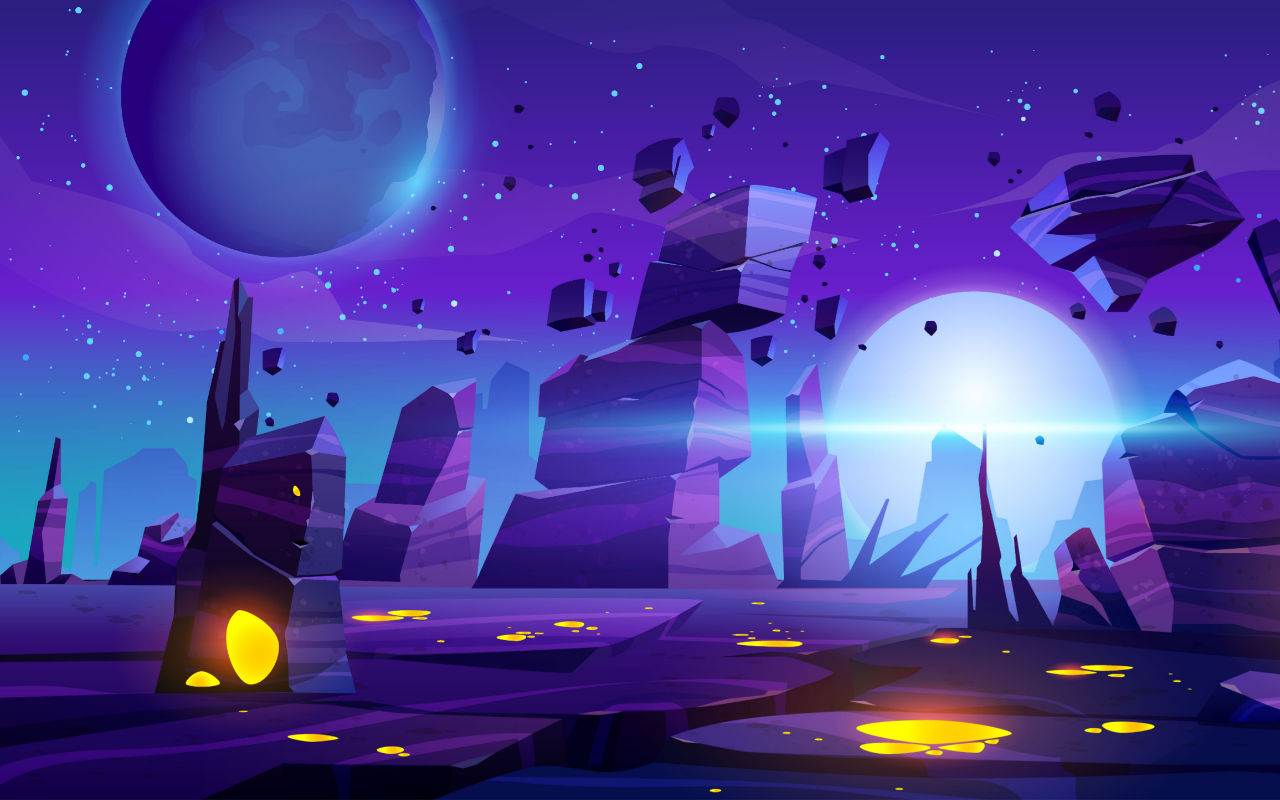
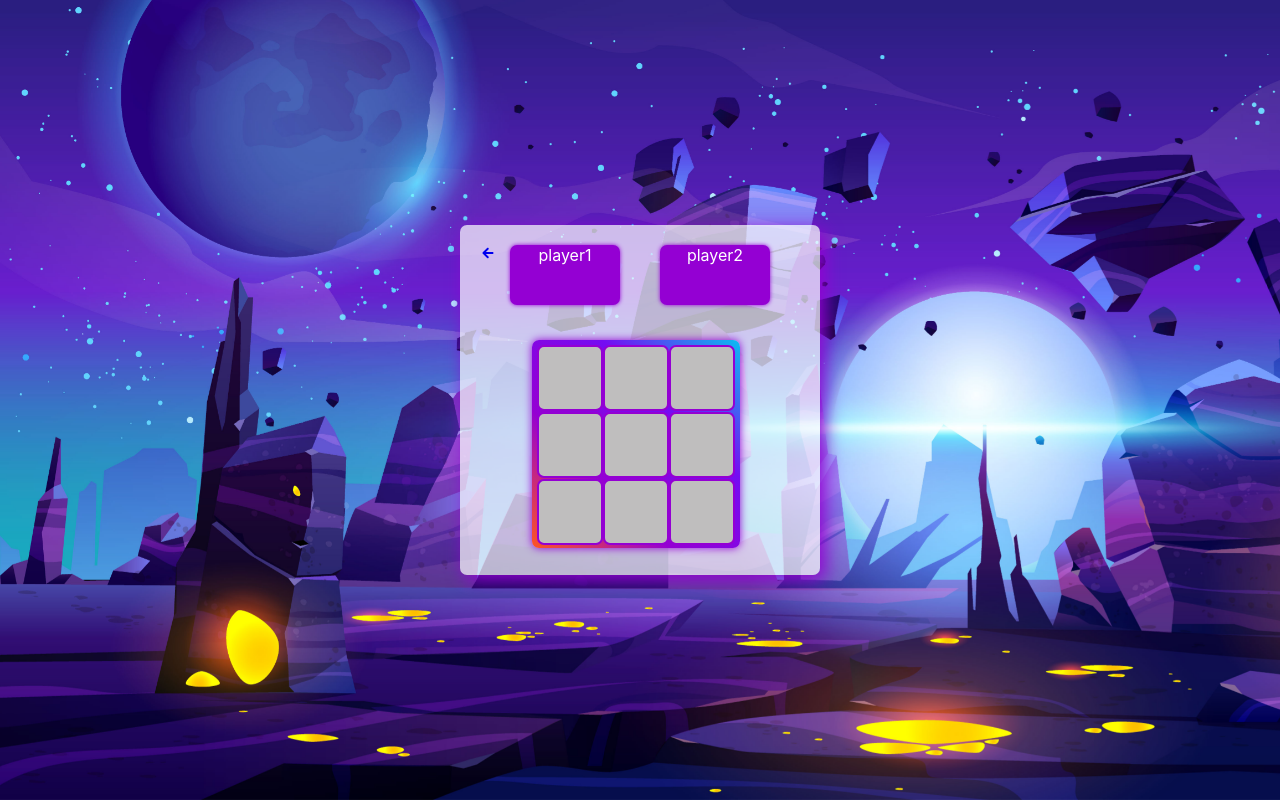
Before and after one commit to suraj0798/https---github.com-suraj0798-tic-tac-toe, a React (Create React App) app: page /board in a window 1280 px wide. Before the commit this address had no page. Built offline with nearby package versions, Linux system fonts and the light colour scheme.

Commit message:
create a board

```diff
--- a/src/App.js
+++ b/src/App.js
@@ -7,9 +7,19 @@ import {Routes,Route} from 'react-router-dom';
 import Startpage from './components/startpage/Startpage';
 import { useState } from 'react';
 import  Selectpage  from "./components/selectpage/Selectpage";
+import Board  from "./components/board/Board";
 
 function App() {
   const [user, setUser] = useState({})
+  // const getMark = (data) => {
+  //     console.log("this is on submit",data)
+  // }
+  const [mark, setMark] = useState("");
+
+   const onRadioChange = (event) =>{
+       setMark(event.target.value);
+       console.log("this is app",{mark});
+   }
   return (
     <div className="App">
         <Routes>
@@ -19,7 +29,8 @@ function App() {
             user ? <Login/> : <Login setUser = {setUser}/>
           }></Route>
           <Route path="/startPage" element={<Startpage/>}></Route>
-          <Route path="/selectpage" element={<Selectpage/>}></Route>
+          <Route path="/selectpage" element={<Selectpage mark={mark} onRadioChange={onRadioChange}/>}></Route>
+          <Route path='/board' element={<Board mark={mark}/>}></Route>
         </Routes>
 
     </div>
--- /dev/null
+++ b/src/components/board/Board.css
@@ -0,0 +1,78 @@
+.boardbox  {
+    max-width: 700px;
+    width: 360px;
+    height: 350px;
+    margin: auto;
+    background: rgba(255, 255, 255, 0.7);
+    border-radius: 7px;
+    justify-content: center;
+    box-shadow: 5px 5px 18px #9400d3;
+    align-items: center;
+    position: absolute;
+    top: 50%;
+    left: 50%;
+    transform: translate(-50%, -50%);
+         /* padding: 70px 0 70px 0; */
+    text-align: center;
+}
+
+.container {
+    background: linear-gradient(45deg,#ff5520,#9400d3,#750cf2, #0cbcf2);
+    box-shadow: 0 0 9px #9400d3;
+    border-radius: 7px;
+    padding: 5px;
+    width: 198px;
+    height: 198px;
+    margin-top: 15px;
+    margin-left: 72px;
+    justify-content: center;
+    align-items: center;
+}
+
+.playerinfo {
+    display: flex;
+    position: relative;
+    justify-content: center;
+}
+
+.playerOne {
+    background: #9400d3;
+    box-shadow: 0px 0px 4px #9400d3;
+    color: #ffffff;
+    height: 60px;
+    width: 110px;
+    border-radius: 7px;
+    margin: 20px;
+}
+
+.playerTwo {
+    background: #9400d3;
+    box-shadow: 0 0 4px #9400d3;
+    color: #ffffff;
+    height: 60px;
+    width: 110px;
+    border-radius: 7px;
+    margin: 20px;
+}
+
+.boardbox .icon {
+    cursor: pointer;
+    text-align: left;
+    margin-right: 10px;
+    margin-top: 20px;
+    position: absolute;
+    left: 20px;
+    z-index: 2;
+}
+
+.square {
+    background: #bfbebe;
+    border: 2px solid #9400d3;
+    font-size: 30px;
+    height: 66px;
+    width: 66px;
+    font-weight: 600;
+    cursor: pointer;
+    outline: none;
+    border-radius: 7px;
+}
--- /dev/null
+++ b/src/components/board/Board.js
@@ -0,0 +1,101 @@
+import React from 'react';
+import "./Board.css";
+import { IoMdArrowRoundBack } from "react-icons/io";
+import { Link } from 'react-router-dom';
+import { useState } from "react";
+
+
+
+
+
+const findWinner = (squares) => {
+     const lines = [
+      [0,1,2],[3,4,5],[6,7,8],[0,3,6],
+      [1,4,7],[2,5,8],[0,4,8],[2,4,6]
+     ];
+     for (let i = 0; i < lines.length; i++) {
+      const [a,b,c] = lines[i];
+      if (squares[a] && squares[a]=== squares[b] && squares[a]=== squares[c]) {
+        return squares[a];
+        }
+      }
+      return null;
+}
+
+
+
+
+function Board({mark}) {
+
+
+const findNextTurn =(squares)=>{
+  return squares.filter(Boolean).length % 2 === 0 ? "playerOne" : "playerTwo";
+}
+
+
+const [squares, setSquares] = useState (Array(9).fill(null));
+// const [playerOneIsNext, setPlayerOneIsNext] = useState(true);
+const nextTurn = findNextTurn(squares);
+const winner = findWinner(squares);
+// const status = currentStatus(winner, squares, nextTurn);
+
+
+const getMark = () =>{
+  console.log({mark});
+}
+
+
+const currentStatus = (winner,squares,nextTurn) => {
+      return     winner ? `Winner: ${winner}`
+                 : squares.every(Boolean)
+                 ? `Next Player:  ${nextTurn}`
+                 : `Draw: draw`
+}
+
+const selectSquare = (square)=> {
+    if (winner || squares[Square]){
+      return
+    }
+    const squaresCopy = [...squares]
+    squaresCopy[square] = nextTurn
+    setSquares(squaresCopy)
+}
+
+const restart =() => {
+  setSquares(Array(9).fill(null))
+}
+
+const Square = (i) => {
+    return <button className='square'onClick={getMark}/*>{props.value}*/>{mark}</button> ;
+}
+
+
+  return (
+    <div className='boardbox'>
+       <Link to = "/selectpage"><div className='icon' ><IoMdArrowRoundBack/></div></Link>
+       <div className='playerinfo'>
+          <div className='playerOne'>player1</div>
+          <div className='playerTwo'>player2</div>
+       </div>
+      <div className='container'>
+        <div className="board-row">
+            <Square value= "1" onClick= {() => onclick("value")}/>
+            <Square value= "1" onClick= {() => onclick("value")}/>
+            <Square value= "1" onClick= {() => onclick("value")}/>
+        </div>
+         <div className="board-row">
+            <Square value= "1" onClick= {() => onclick("value")}/>
+            <Square value= "1" onClick= {() => onclick("value")}/>
+            <Square value= "1" onClick= {() => onclick("value")}/>
+        </div>
+         <div className="board-row">
+            <Square value= "1" onClick= {() => onclick("value")}/>
+            <Square value= "1" onClick= {() => onclick("value")}/>
+            <Square value= "1" onClick= {() => onclick("value")}/>
+        </div>
+      </div>
+    </div>
+  )
+}
+
+export default Board
--- a/src/components/selectpage/Selectpage.css
+++ b/src/components/selectpage/Selectpage.css
@@ -49,7 +49,7 @@ h3 {
     font-size: 40px;
     margin: 0px 32px 0 32px;
     height: 100px;
-    width: 200px;
+    width: 100px;
     border-radius: 8px;
     padding:0 10px 0 10px;
 }
--- a/src/components/selectpage/Selectpage.js
+++ b/src/components/selectpage/Selectpage.js
@@ -5,7 +5,7 @@ import { RxCross1 } from "react-icons/rx";
 import { IoMdArrowRoundBack } from "react-icons/io";
 import { Link } from 'react-router-dom';
 
-function Selectpage() {
+function Selectpage({mark, onRadioChange}) {
        let red = "#ff0000";
        let blue = "#0000ff";
        let green = "#008000";
@@ -27,15 +27,17 @@ function Selectpage() {
 
 
 
-
-  return (
+  //  const onSubmitMark = () =>{
+  //       console.log("this is submit",{mark},{color});
+  //  }
+    return (
     <div className='selectBox'>
         <Link to = "/startPage"><div className='icon' ><IoMdArrowRoundBack/></div></Link>
         <h3>Select your mark</h3>
         <div className='radiobtn'>
-           <input type= "radio" id="crossicon"  value= "X" name='radio'/>
+           <input type= "radio" id="crossicon"  value= "X" name='radio' style= {{color: color}} checked = {mark === "X"} onChange= {onRadioChange}/>
            <label htmlFor="crossicon" className='radioicon' style= {{color: color}}>X</label>
-           <input type= "radio" id="circleicon"  value= "O" name='radio'/>
+           <input type= "radio" id="circleicon"  value= "O" name='radio' style= {{color: color}} checked = {mark === "O"} onChange= {onRadioChange}/>
            <label htmlFor= "circleicon" className='radioicon' style= {{color: color}}>O</label>
         </div>
         <div className='selectColors'>
@@ -48,7 +50,8 @@ function Selectpage() {
             <div className='cyanbutton' onClick={cyanbtnHandler}></div>
             <div className='pinkbutton' onClick={pinkbtnHandler}></div>
         </div>
-        <div className='nextbtn'><button>Next</button></div>
+        <Link to="/board"><div className='nextbtn'><button >Start</button></div></Link>
+
     </div>
   )
 }
```
